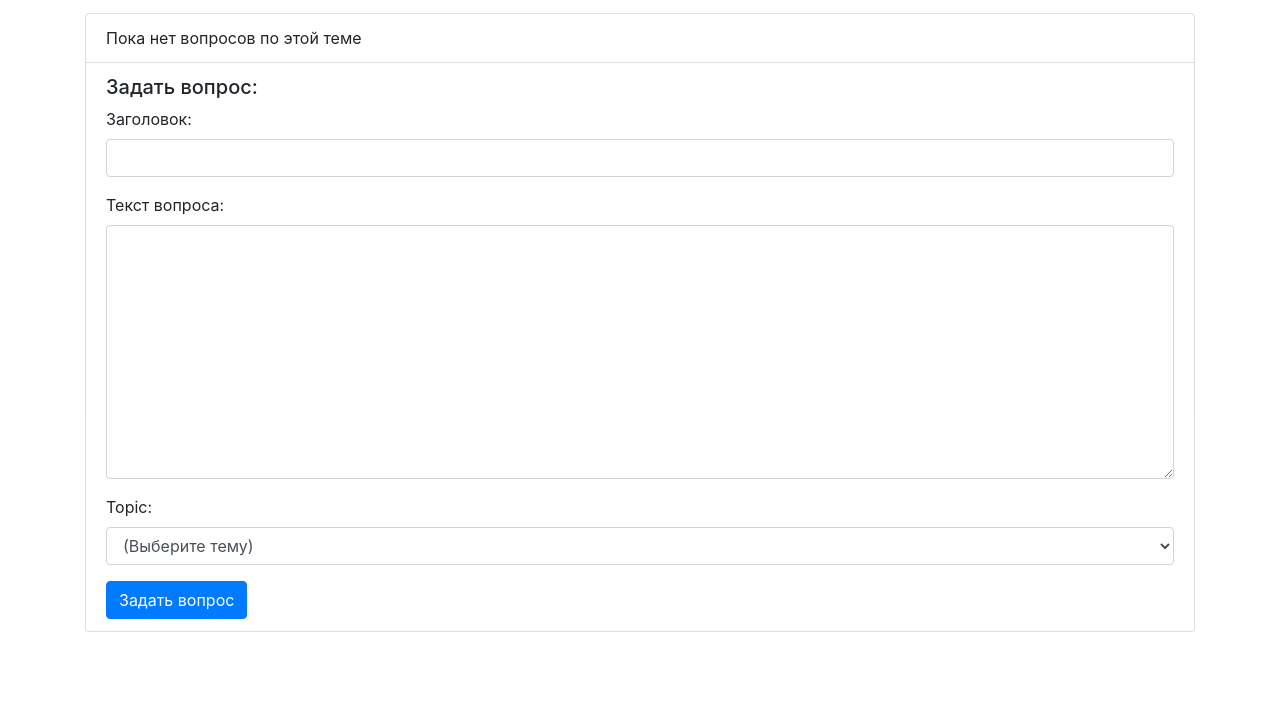
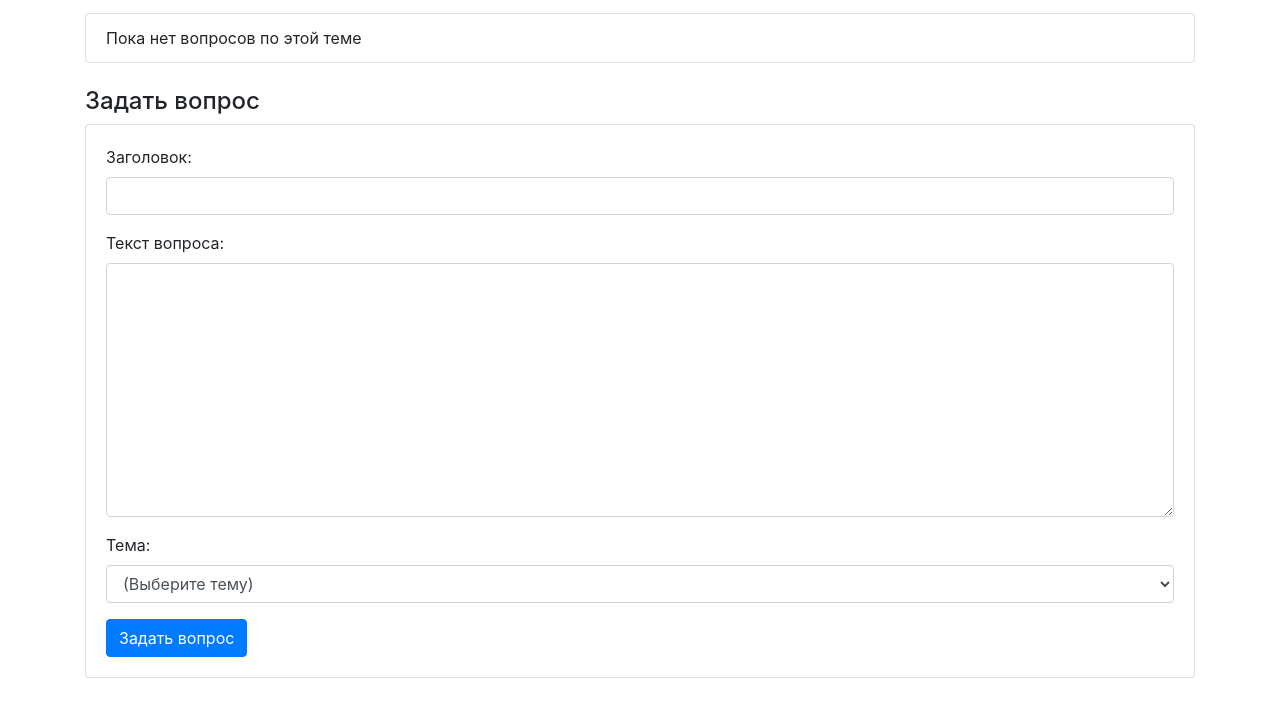
Before and after one commit to Tishka17/overflow, a Django app: template questions/templates/questions/topic.html in a window 1280 px wide. Shown: the part 92-800 px from the top of the page. Run offline with Django 3.2, Linux system fonts and the light colour scheme; the template is opened without the code that fills it: values that come from a table or form of the project are taken from there, others are empty.

Commit message:
more ui fixes

```diff
--- a/questions/forms.py
+++ b/questions/forms.py
@@ -8,7 +8,7 @@ class QuestionForm(forms.Form):
                             widget=forms.TextInput(attrs={"class": "form-control"}))
     text = forms.CharField(label='Текст вопроса', max_length=4096,
                            widget=forms.Textarea(attrs={"class": "form-control"}))
-    topic = forms.ModelChoiceField(queryset=Topic.objects.all(), empty_label="(Выберите тему)",
+    topic = forms.ModelChoiceField(label="Тема",queryset=Topic.objects.all(), empty_label="(Выберите тему)",
                                    widget=forms.Select(attrs={"class": "form-control"}))
 
 
--- a/questions/models.py
+++ b/questions/models.py
@@ -9,7 +9,7 @@ class Topic(models.Model):
     visible = models.BooleanField(default=True)
 
     def __str__(self):
-        return f'Topic("{self.title}", "{self.key}")'
+        return self.title
 
 
 class Question(models.Model):
--- a/questions/templates/questions/topic.html
+++ b/questions/templates/questions/topic.html
@@ -24,15 +24,15 @@
         Пока нет вопросов по этой теме
     </li>
     {% endif %}
-
-    <li class="list-group-item">
-        <h5>Задать вопрос:</h5>
-
+</ul>
+<h4 class="mt-4">Задать вопрос</h4>
+<div class="card mt-2">
+    <div class="card-body">
         <form action="{% url 'new_question' %}" method="post">
             {% csrf_token %}
             {% include "questions/form.html" with form=question_form %}
             <input type="submit" class="btn btn-primary" value="Задать вопрос">
         </form>
-    </li>
-</ul>
+    </div>
+</div>
 {% endblock %}
```
